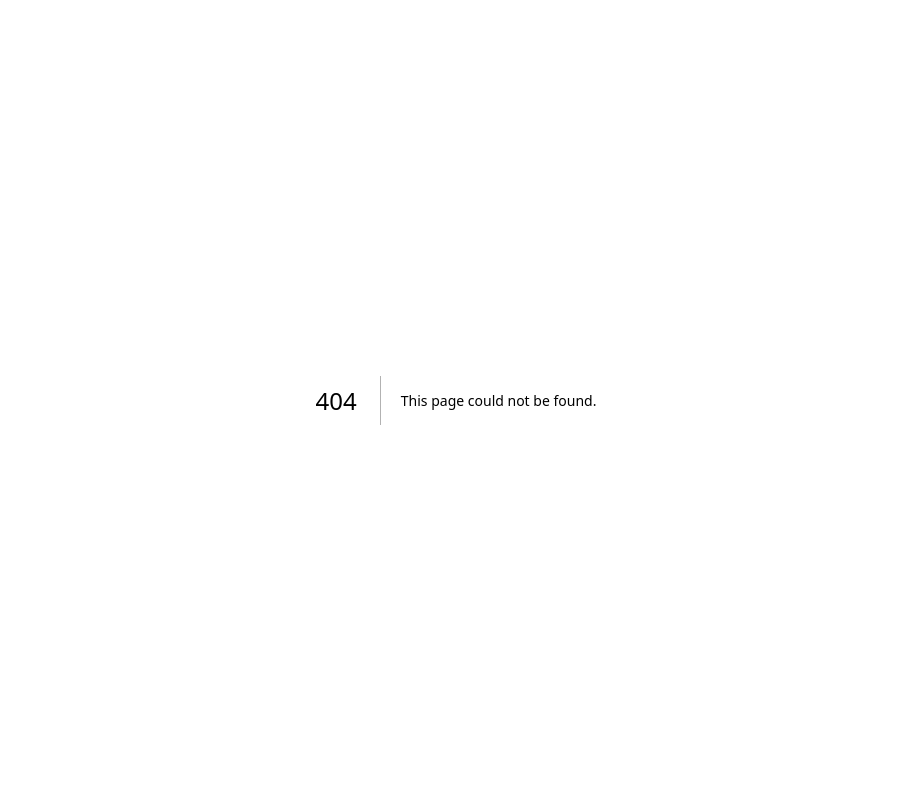
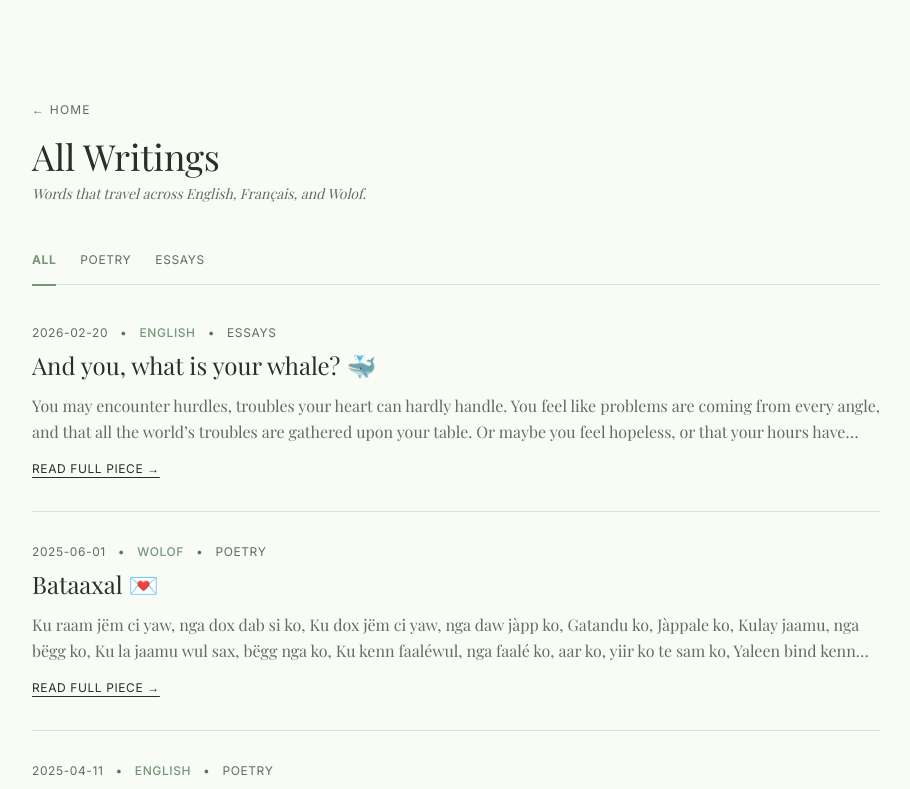
Before and after one commit to chabidiaw/Humayra-Blog, a Next.js app: page /words in a window 1280 px wide. Before the commit this address had no page. Shown: the top 789 px of the page, without its empty margins (184-1094 px from the left). Built offline with nearby package versions, Linux system fonts and the light colour scheme; a web font is replaced by a local one.

Commit message:
reactivity additions

```diff
--- /dev/null
+++ b/app/words/[slug]/page.tsx
@@ -0,0 +1,48 @@
+import { notFound } from "next/navigation"
+import Link from "next/link"
+import { posts } from "@/data/posts"
+
+export async function generateStaticParams() {
+    return posts.map((post) => ({
+        slug: post.slug,
+    }))
+}
+
+export default async function SinglePostPage({
+    params,
+}: {
+    params: Promise<{ slug: string }>
+}) {
+    const { slug } = await params
+    const post = posts.find((p) => p.slug === slug)
+
+    if (!post) {
+        notFound()
+    }
+
+    return (
+        <main className="mx-auto max-w-2xl px-6 py-16 md:py-24 font-serif">
+            <nav className="mb-10 font-sans">
+                <Link
+                    href={`/words?category=${post.category}`}
+                    className="text-xs uppercase tracking-widest text-muted-foreground hover:text-foreground transition"
+                >
+                    ← Back to {post.category}
+                </Link>
+            </nav>
+
+            <header className="mb-12 text-center border-b border-border pb-8">
+                <div className="font-sans text-xs uppercase tracking-widest text-muted-foreground mb-3">
+                    <span className="text-primary font-semibold">{post.language}</span> ·{" "}
+                    {post.category}
+                </div>
+                <h1 className="text-4xl text-foreground mb-4">{post.title}</h1>
+                <time className="font-sans text-xs text-muted-foreground">{post.date}</time>
+            </header>
+
+            <article className="text-lg leading-loose text-foreground/90 whitespace-pre-line">
+                {post.content}
+            </article>
+        </main>
+    )
+}
--- /dev/null
+++ b/app/words/page.tsx
@@ -0,0 +1,91 @@
+import Link from "next/link"
+import { posts } from "@/data/posts"
+
+export default async function WordsPage({
+    searchParams,
+}: {
+    searchParams: Promise<{ category?: string; lang?: string }>
+}) {
+    const { category, lang } = await searchParams
+
+    const filteredPosts = posts.filter((post) => {
+        const matchesCategory = category
+            ? post.category.toLowerCase() === category.toLowerCase()
+            : true
+        const matchesLang = lang
+            ? post.language.toLowerCase() === lang.toLowerCase()
+            : true
+        return matchesCategory && matchesLang
+    })
+
+    return (
+        <main className="mx-auto max-w-4xl px-6 py-16 md:py-24">
+            <div className="mb-12">
+                <Link
+                    href="/"
+                    className="text-xs uppercase tracking-widest text-muted-foreground hover:text-foreground transition"
+                >
+                    ← Home
+                </Link>
+                <h1 className="text-4xl font-serif mt-4 mb-2">
+                    {category ? category : "All Writings"}
+                </h1>
+                <p className="text-muted-foreground font-serif italic text-sm">
+                    Words that travel across English, Français, and Wolof.
+                </p>
+            </div>
+
+            {/* Category Tabs */}
+            <div className="flex gap-6 border-b border-border pb-4 mb-10 text-xs uppercase tracking-wider">
+                <Link
+                    href="/words"
+                    className={`transition ${!category ? "text-primary font-bold border-b-2 border-primary pb-4 -mb-[18px]" : "text-muted-foreground hover:text-foreground"}`}
+                >
+                    All
+                </Link>
+                <Link
+                    href="/words?category=Poetry"
+                    className={`transition ${category?.toLowerCase() === "poetry" ? "text-primary font-bold border-b-2 border-primary pb-4 -mb-[18px]" : "text-muted-foreground hover:text-foreground"}`}
+                >
+                    Poetry
+                </Link>
+                <Link
+                    href="/words?category=Essays"
+                    className={`transition ${category?.toLowerCase() === "essays" ? "text-primary font-bold border-b-2 border-primary pb-4 -mb-[18px]" : "text-muted-foreground hover:text-foreground"}`}
+                >
+                    Essays
+                </Link>
+            </div>
+
+            {/* Posts List */}
+            <div className="divide-y divide-border">
+                {filteredPosts.map((post) => (
+                    <article key={post.slug} className="py-8 first:pt-0">
+                        <div className="flex items-center gap-3 text-xs uppercase tracking-wider text-muted-foreground mb-2">
+                            <time>{post.date}</time>
+                            <span>•</span>
+                            <span className="text-primary font-medium">{post.language}</span>
+                            <span>•</span>
+                            <span>{post.category}</span>
+                        </div>
+
+                        <h2 className="text-2xl font-serif hover:text-primary transition">
+                            <Link href={`/words/${post.slug}`}>{post.title}</Link>
+                        </h2>
+
+                        <p className="mt-3 text-muted-foreground font-serif leading-relaxed line-clamp-2">
+                            {post.content}
+                        </p>
+
+                        <Link
+                            href={`/words/${post.slug}`}
+                            className="inline-block mt-4 text-xs uppercase tracking-wider text-foreground underline underline-offset-4 hover:text-primary transition"
+                        >
+                            Read full piece →
+                        </Link>
+                    </article>
+                ))}
+            </div>
+        </main>
+    )
+}
```
Also changed, not shown: 1 other file (tests, documents, lock files or other folders).
